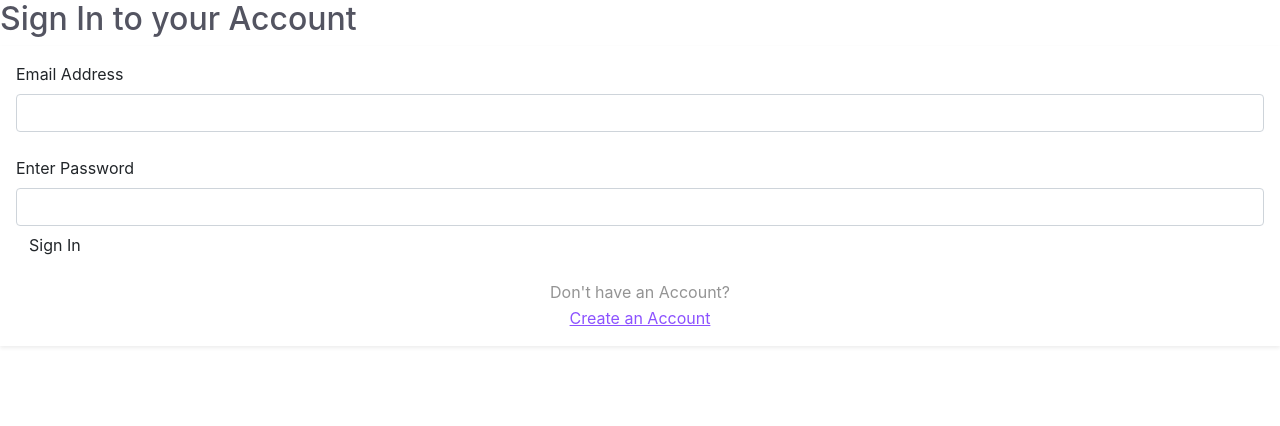
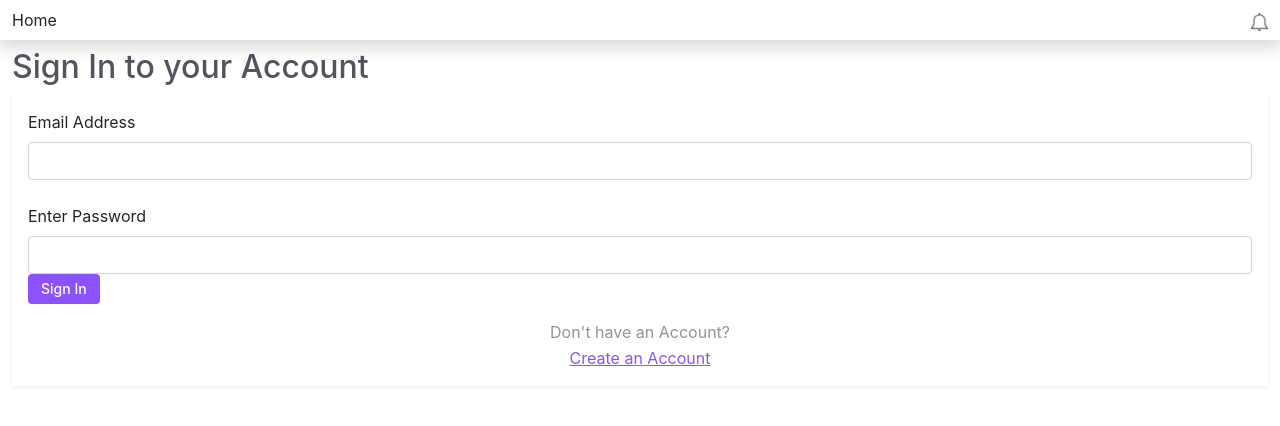
Before and after one commit to kanishka8276/Health_Monitoring_System, a React (Create React App) app: page / in a window 1280 px wide. Shown: the top 426 px of the page. Built offline with nearby package versions, Linux system fonts and the light colour scheme.

Commit message:
Navbar setup and css

```diff
--- a/src/App.js
+++ b/src/App.js
@@ -3,10 +3,14 @@ import {
 } from 'react-router-dom';
 import AuthContainer from './Auth/AuthContainer';
 import Login from './Auth/Login';
+import Navbar from './Navbar/Navbar';
 
 function App() {
   return (
-    <div className="App">
+    <div className="container-fluid">
+      <div className="row">
+      <Navbar/>
+      </div>
         <BrowserRouter>
         <Routes>
             <Route path="/signUp/*" element={<AuthContainer/>} />
--- a/src/Auth/Login.js
+++ b/src/Auth/Login.js
@@ -6,7 +6,8 @@ function Login() {
     const [email, setEmail] = useState('');
     const [pwd, setPwd] = useState('');
     return (
-    <>
+    <div className="mt-5">
+
     <h2 style={{ color: '#535461' }}>Sign In to your Account</h2>
      <div className="shadow-sm p-3 round-boarder gb-white">
         <form>
@@ -48,7 +49,7 @@ function Login() {
               }}
             />
             </div>
-            <button className="btn" type="submit">Sign In</button>
+            <button className="btn purple-btn" type="submit">Sign In</button>
         </form>
         <div className="text-center">
           <p
@@ -61,7 +62,7 @@ function Login() {
           </Link>
         </div>
       </div>
-    </>);
+      </div>);
 }
 
 export default Login;
--- /dev/null
+++ b/src/Navbar/Navbar.js
@@ -0,0 +1,20 @@
+import React from 'react';
+import nonotification from '../Asset/nonotification.png';
+
+function Navbar() {
+    return (
+    <>
+    <div className="navbar fixed-top bg-white shadow d-none d-md-block">
+        Home
+        <div className="icons float-end">
+        <img
+                src={nonotification}
+                alt="notifications"
+                className="navbar-icons"
+                style={{ height: '18px' }}
+              />
+        </div>
+    </div></>
+    );
+}
+export default Navbar;
--- a/src/index.css
+++ b/src/index.css
@@ -11,3 +11,12 @@ code {
   font-family: source-code-pro, Menlo, Monaco, Consolas, 'Courier New',
     monospace;
 }
+
+.purple-btn {
+  font-weight: 500;
+  font-size: 14px;
+  line-height: 16px;
+  background: #8c52ff;
+  border-radius: 4px;
+  color: #fff;
+}
```
Also changed, not shown: src/Asset/nonotification.png (added).
